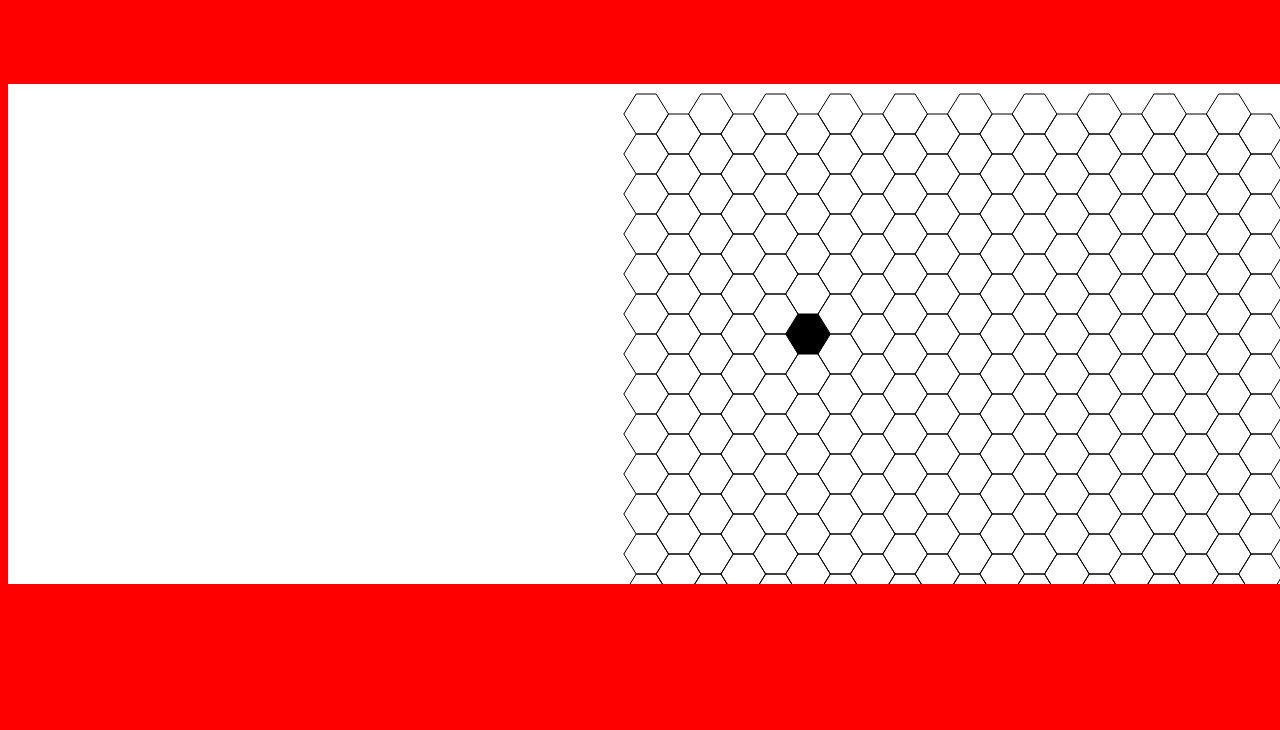
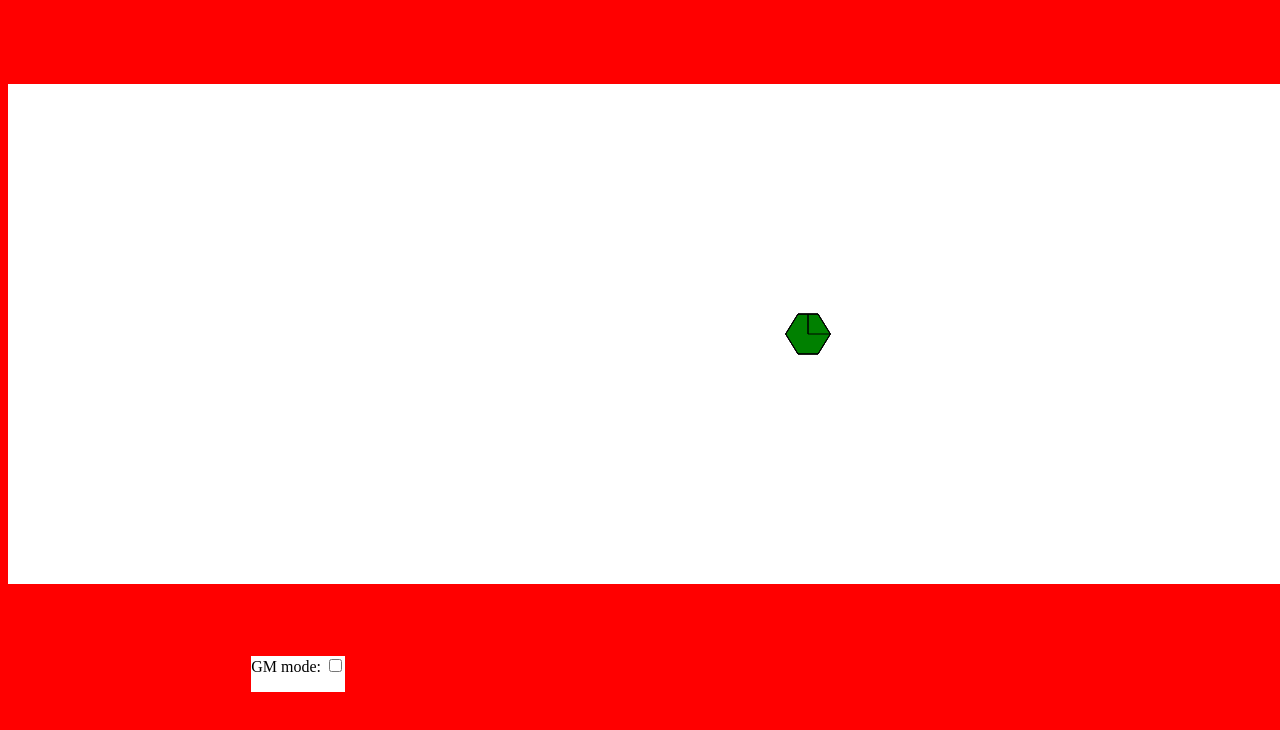
Before and after one commit to ryancole38/RPGMap, a plain HTML site: page index.html in a window 1280 px wide. Shown: the top 730 px of the page. Drawn offline with Linux system fonts and the light colour scheme.

Commit message:
Refactored board

```diff
--- a/index.html
+++ b/index.html
@@ -4,8 +4,14 @@
         <title>RPG Map</title>
         <link rel="stylesheet" href="styles.css">
     </head>
-    <body >
-        <canvas id="screen" height="500" width="1600"></canvas>
+    <body>
+        <canvas class="screen" id="screen" height="500" width="1600"></canvas>
+        <div id="selected-tile">
+            GM mode: <input type="checkbox" id="gm-mode" onchange="changeGmMode()">
+            <p id="tile-coords"></p>
+            <p id="tile-color"></p>
+            <p id="tile-lines"></p>
+        </div>
         <script src="scripts.js"></script>
     </body>
 </html>
--- a/scripts.js
+++ b/scripts.js
@@ -1,9 +1,23 @@
 class GameBoard {
     constructor(canvas){
+
+        this.tiles = { 0:
+            {
+                0: {
+                    x: 0,
+                    y: 0,
+                    color: "green",
+                    lines: [0, 1]
+                }
+            }
+        };
+
         this.canvas = canvas;
         this.context = canvas.getContext('2d');
         this.xCenter = canvas.getBoundingClientRect().width / 2;
         this.yCenter = canvas.getBoundingClientRect().height / 2;
+
+        this.showUnsetTiles = false;
 
         this.xOffset = 0;
         this.yOffset = 0;
@@ -20,11 +34,16 @@ class GameBoard {
 
         this.millisecondsPerFrame = 1000/60;
 
+        this.addTile = this.addTile.bind(this);
+        this.getTile = this.getTile.bind(this);
         this.onWheelScroll = this.onWheelScroll.bind(this);
+        this.onClick = this.onClick.bind(this);
         this.onMouseDragStart = this.onMouseDragStart.bind(this);
         this.onMouseDragEnd = this.onMouseDragEnd.bind(this);
         this.onMouseMove = this.onMouseMove.bind(this);
         this.updateBoard = this.updateBoard.bind(this);
+        this.findIndexOf = this.findIndexOf.bind(this);
+        this.registerTileSelectedCallback = this.registerTileSelectedCallback.bind(this);
 
         this.canvas.addEventListener('wheel', this.onWheelScroll);
 
@@ -34,17 +53,64 @@ class GameBoard {
 
         this.canvas.addEventListener('mousemove', this.onMouseMove);
 
+        this.tileSelectedCallbacks = [];
+
         this.drawBoard();
 
+    }
+
+    addTile(tile){
+        if(!(tile.x in this.tiles)){
+            this.tiles[tile.x] = {};
+        }
+
+        this.tiles[tile.x][tile.y] = tile;
+        this.drawBoard();
+    }
+
+    getTile(coords){
+        if(!(coords.x in this.tiles) || !(coords.y in this.tiles[coords.x])){
+            return {x: coords.x, y: coords.y, color: null, lines: []};
+        }
+
+        return this.tiles[coords.x][coords.y];
+    }
+
+    findIndexOf(xCoord, yCoord){
+
+        let hypotenuse = Math.sqrt(Math.pow(this.size, 2) + Math.pow(0.5*this.size, 2));
+
+        let x = xCoord - this.xCenter - this.xOffset;
+        let y = yCoord - this.yCenter - this.yOffset + this.size;
+
+        x = x / (hypotenuse * 2 - (hypotenuse - (0.5 * this.size)));
+        x = Math.round(x);
+        if(x % 2 == 0) y -= this.size;
+        y = y / (this.size * 2);
+        y = Math.round(y);
+
+        return {"x": x, "y": y};
     }
 
     drawBoard(){
         this.context.clearRect(0, 0, this.canvas.width, this.canvas.height);
 
-        for(let i = -5; i < 15; i++){
-            for(let j = -5; j < 10; j++){
-                let fill = (i === 0 && j === 0)? true : false;
-                this.drawHexagon(i, j, fill);
+        let topLeft = this.findIndexOf(0, 0);
+        let bottomRight = this.findIndexOf(this.canvas.width, this.canvas.height);
+
+        for(let x = topLeft["x"] - 1; x < bottomRight["x"] + 1; x++){
+            for(let y = topLeft["y"] - 1; y < bottomRight["y"] + 1; y++){
+                let xRow = this.tiles[x];
+                if(xRow != undefined){
+                    let tile = xRow[y];
+                    if(tile != undefined){
+                        this.drawHexagon(x, y, tile.color, tile.lines);
+                    } else if( this.showUnsetTiles){
+                        this.drawHexagon(x, y);
+                    }
+                } else if(this.showUnsetTiles){
+                    this.drawHexagon(x, y);
+                }
             }
         }
     }
@@ -62,13 +128,12 @@ class GameBoard {
         }
     }
 
-    drawHexagon(x, y, fill){
+    drawHexagon(x, y, color=null, lines=null){
         let hypotenuse = Math.sqrt(Math.pow(this.size, 2) + Math.pow(0.5*this.size, 2));
 
         y *= this.size * 2;
         if(x % 2 == 0) y += this.size;
-        x = x * hypotenuse * 2 - (x * (hypotenuse - (0.5 * this.size)));
-
+        x = x * (hypotenuse * 2 - (hypotenuse - (0.5 * this.size)));
         x += this.xCenter + this.xOffset;
         y += this.yCenter + this.yOffset - this.size;
 
@@ -80,14 +145,36 @@ class GameBoard {
         this.context.lineTo(x - (0.5 * this.size), y - this.size);
         this.context.lineTo(x - hypotenuse, y);
         this.context.lineTo(x - (0.5 * this.size), y + this.size);
-        if(fill){
+        if(color != null){
+            this.context.fillStyle = color;
             this.context.fill();
-        } else{
+        }
         this.context.stroke();
+
+        if(lines !== null){
+            lines.forEach( line => {
+                this.context.moveTo(x, y);
+                if(line === 0){
+                    this.context.lineTo(x, y - this.size);
+                    this.context.stroke();
+                } else if (line === 1){
+                    this.context.lineTo(x + hypotenuse, y);
+                    this.context.stroke();
+                } else if (line === 2){
+                    this.context.lineTo(x, y + this.size);
+                    this.context.stroke();
+                } else if (line === 3){
+                    this.context.lineTo(x - hypotenuse, y);
+                    this.context.stroke();
+                }
+            });
         }
     }
 
     onMouseDragStart(event){
+        this.mouseDown = true;
+        this.mouseDownTimeoutID = setTimeout( () => {
+            if(this.mouseDown){
                 this.isDragging = true;
                 this.mouseDragStartX = event.clientX;
                 this.mouseDragStartY = event.clientY;
@@ -97,8 +184,16 @@ class GameBoard {
                     this.boardUpdateTaskID = setInterval(this.updateBoard, this.millisecondsPerFrame);
                 }
             }
+        }, 250);
+    }
 
     onMouseDragEnd(event){
+        clearTimeout(this.mouseDownTimeoutID);
+        if(!this.isDragging){
+            this.onClick(event);
+
+        }
+        this.mouseDown = false;
         this.isDragging = false;
         if(this.boardUpdateTaskID !== - 1){
             clearInterval(this.boardUpdateTaskID);
@@ -113,18 +208,66 @@ class GameBoard {
         }
     }
 
+    onClick(event){
+        let clickX = event.clientX - event.target.getBoundingClientRect().left;
+        let clickY = event.clientY - event.target.getBoundingClientRect().top;
+
+        let coords = this.findIndexOf(clickX, clickY);
+        this.tileSelectedCallbacks.forEach( func => {
+            func(coords);
+        });
+
+        this.drawBoard();
+    }
+
     onWheelScroll(event){
         event.preventDefault();
+        if(this.size + event.deltaY * -0.01 < 100 && this.size + event.deltaY * -0.01 > 10){
             let scaleFactor = (this.size + (event.deltaY * -0.01)) / this.size;
             this.size += event.deltaY * -0.01;
             this.xOffset *= scaleFactor; //scale to center
             this.yOffset *= scaleFactor;
+        }
         this.drawBoard();
     }
 
+    registerTileSelectedCallback(func){
+        this.tileSelectedCallbacks.push(func);
+    }
+
+    removeTileSelectedCallback(func){
+        let index = this.tileSelectedCallbacks.indexOf(func);
+        this.tileSelectedCallbacks.splice(index, 1);
+    }
 
 }
 
+function addTile(coords){
+    board.addTile({x: coords.x, y: coords.y, color: "green"});
+}
+
+function setTileHTML(coords){
+    let tile = board.getTile(coords);
+    document.getElementById('tile-coords').innerText = tile.x + ", " + tile.y;
+    document.getElementById('tile-color').innerText = tile.color;
+}
+
+function changeGmMode(){
+    let box = document.getElementById('gm-mode');
+    if(box.checked === true){
+        board.showUnsetTiles = true;
+    } else {
+        board.showUnsetTiles = false;
+    }
+
+    board.drawBoard();
+}
+
+let board;
+
 window.addEventListener('load', () =>{
-    let board = new GameBoard(document.getElementById('screen'));
+    board = new GameBoard(document.getElementById('screen'));
+
+    board.registerTileSelectedCallback(addTile);
+    board.registerTileSelectedCallback(setTileHTML);
 });
--- a/styles.css
+++ b/styles.css
@@ -6,9 +6,20 @@ body{
 }
 
 #screen{
-    margin: 0;
+    display: block;
+    position: absolute;
+    margin-left: auto;
+    margin-right: auto;
+    left: 0;
+    right: 0;
+    width: 1600px;
     top: 10%;
-    left: 0;
-    position: absolute;
     background-color: white;
 }
+
+#selected-tile{
+    background-color: white;
+    position: absolute;
+    left: 20%;
+    bottom: 10%;
+}
```
Lines whose indentation alone changed are shown as unchanged.
